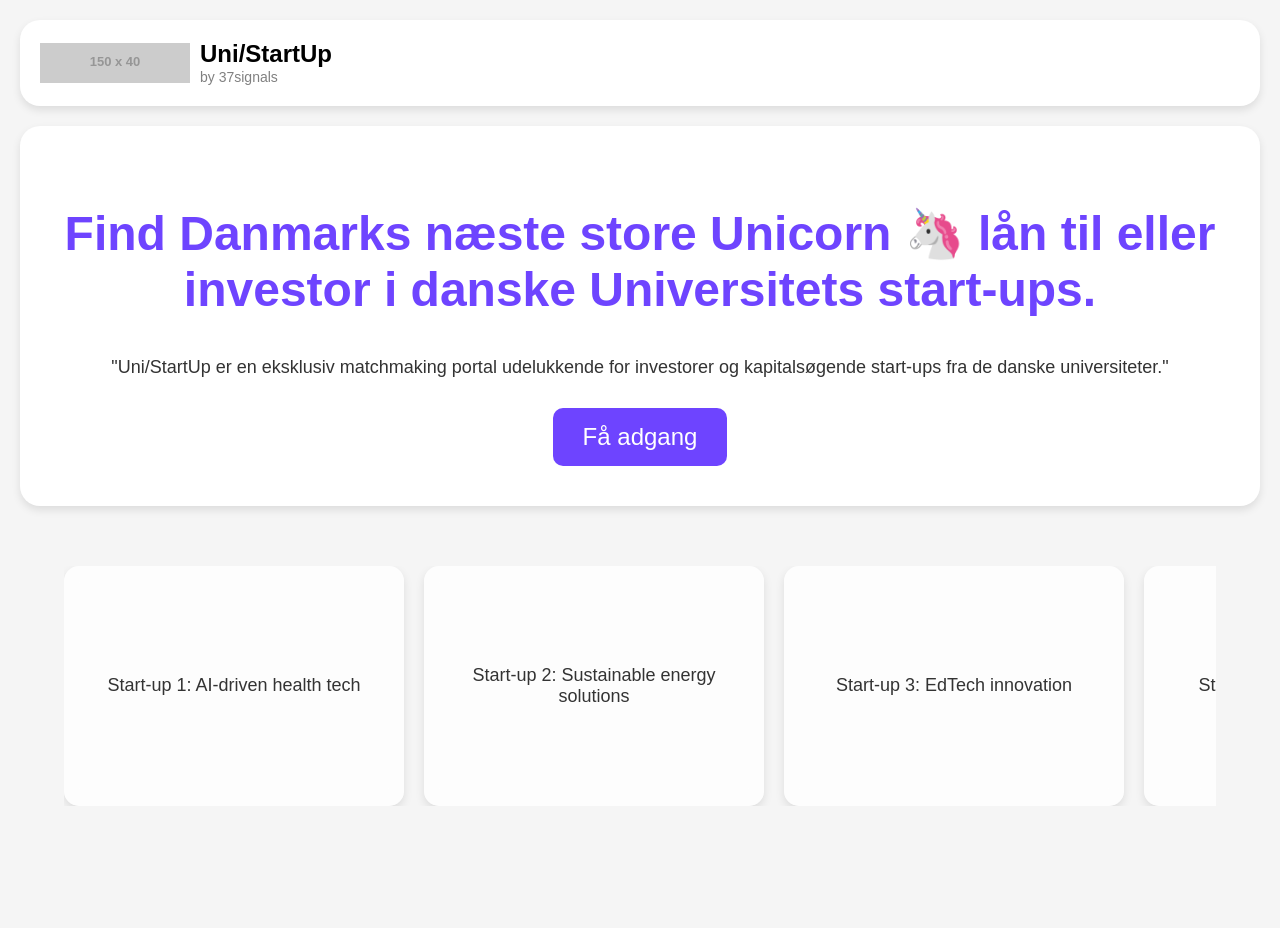
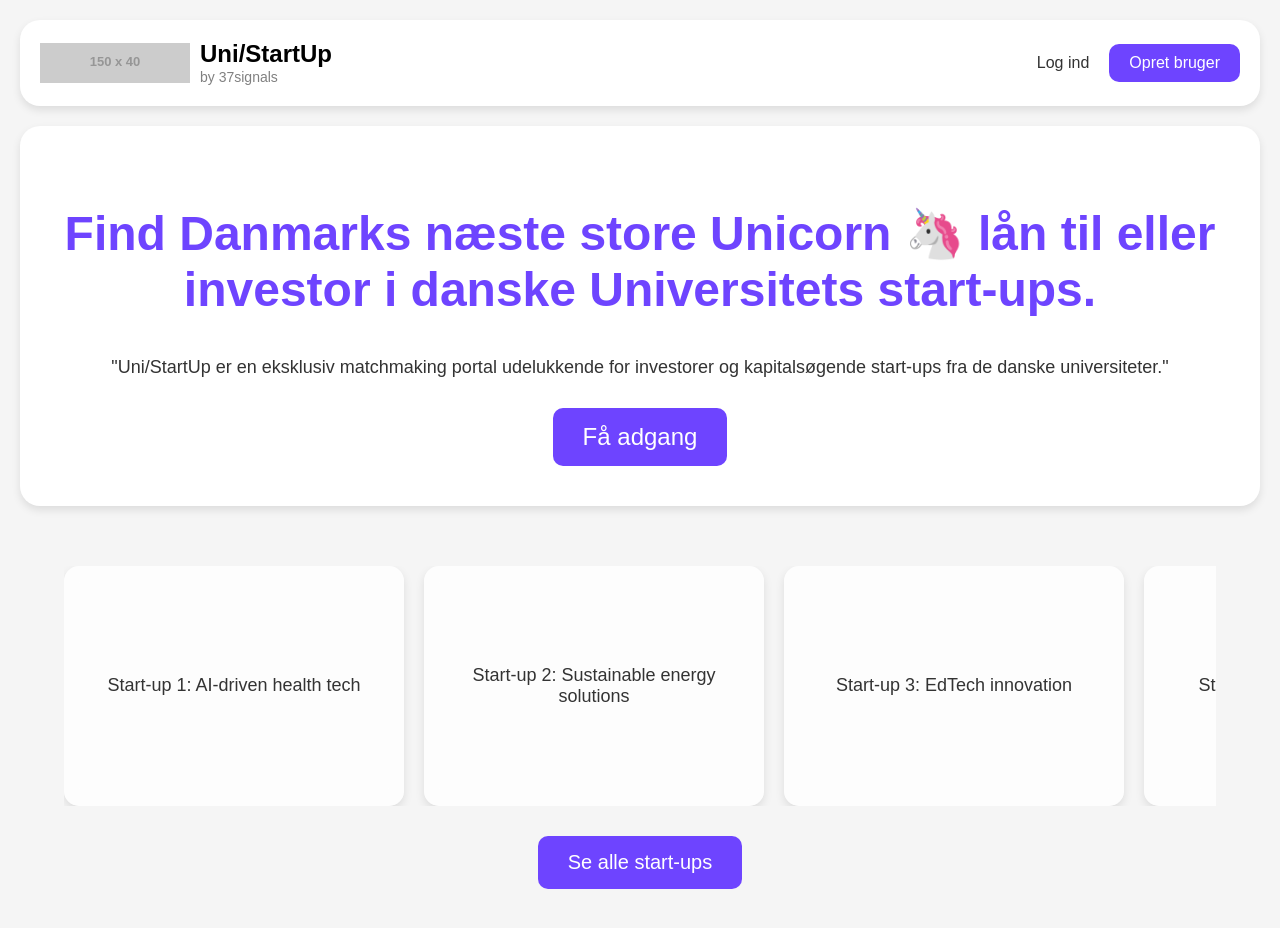
Before and after one commit to MoHaulik/TestTest, a plain HTML site: page index.html in a window 1280 px wide. Before the commit the page ends 866 px from the top, so only its background shows below. Drawn offline with Linux system fonts and the light colour scheme; placeholder pictures from the web are drawn by us.

Commit message:
Update index.html

```diff
--- a/index.html
+++ b/index.html
@@ -43,6 +43,33 @@
         .logo-container span {
             font-size: 14px;
             color: gray;
+        }
+
+        /* Right side of the header */
+        .header-right {
+            display: flex;
+            align-items: center;
+        }
+
+        .header-right a {
+            margin-right: 20px;
+            font-size: 16px;
+            color: #333;
+            text-decoration: none;
+        }
+
+        .header-right button {
+            background-color: #6e44ff;
+            color: white;
+            padding: 10px 20px;
+            border: none;
+            border-radius: 10px;
+            cursor: pointer;
+            font-size: 16px;
+        }
+
+        .header-right button:hover {
+            background-color: #5534cc;
         }
 
         /* Main content area */
@@ -114,6 +141,36 @@
             text-align: center;
             color: #333;
             font-size: 18px;
+            transition: transform 0.3s, background-color 0.3s;
+        }
+
+        .carousel-item:hover {
+            transform: translateY(-10px);
+            background-color: rgba(255, 255, 255, 0.9);
+        }
+
+        .carousel-item:active {
+            transform: translateY(-5px);
+        }
+
+        /* Button under the carousel */
+        .see-all-button {
+            text-align: center;
+            margin-top: 30px;
+        }
+
+        .see-all-button button {
+            background-color: #6e44ff;
+            color: white;
+            font-size: 20px;
+            padding: 15px 30px;
+            border: none;
+            border-radius: 10px;
+            cursor: pointer;
+        }
+
+        .see-all-button button:hover {
+            background-color: #5534cc;
         }
 
         /* Add responsiveness for smaller screens */
@@ -134,7 +191,7 @@
 </head>
 <body>
 
-    <!-- Header section with logo -->
+    <!-- Header section with logo and right-side links -->
     <div class="header">
         <div class="logo-container">
             <img src="https://via.placeholder.com/150x40?text=HEY+Logo" alt="HEY Logo"> <!-- Placeholder for logo -->
@@ -142,6 +199,11 @@
                 <h1>Uni/StartUp</h1>
                 <span>by 37signals</span>
             </div>
+        </div>
+
+        <div class="header-right">
+            <a href="#">Log ind</a>
+            <button>Opret bruger</button>
         </div>
     </div>
 
@@ -175,6 +237,11 @@
                 <p>Start-up 5: Green transportation</p>
             </div>
         </div>
+
+        <!-- Button to see all start-ups -->
+        <div class="see-all-button">
+            <button>Se alle start-ups</button>
+        </div>
     </div>
 
 </body>
```
